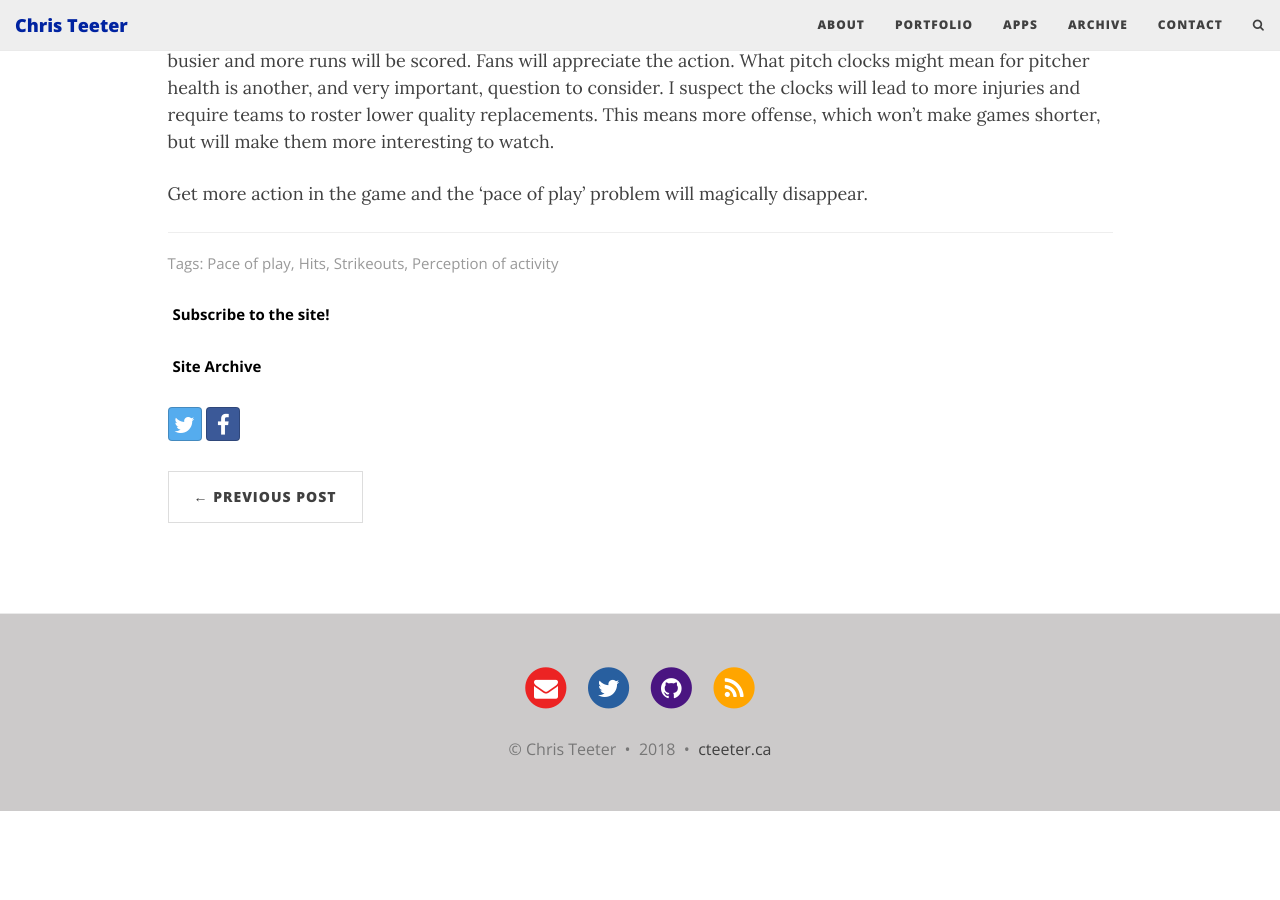
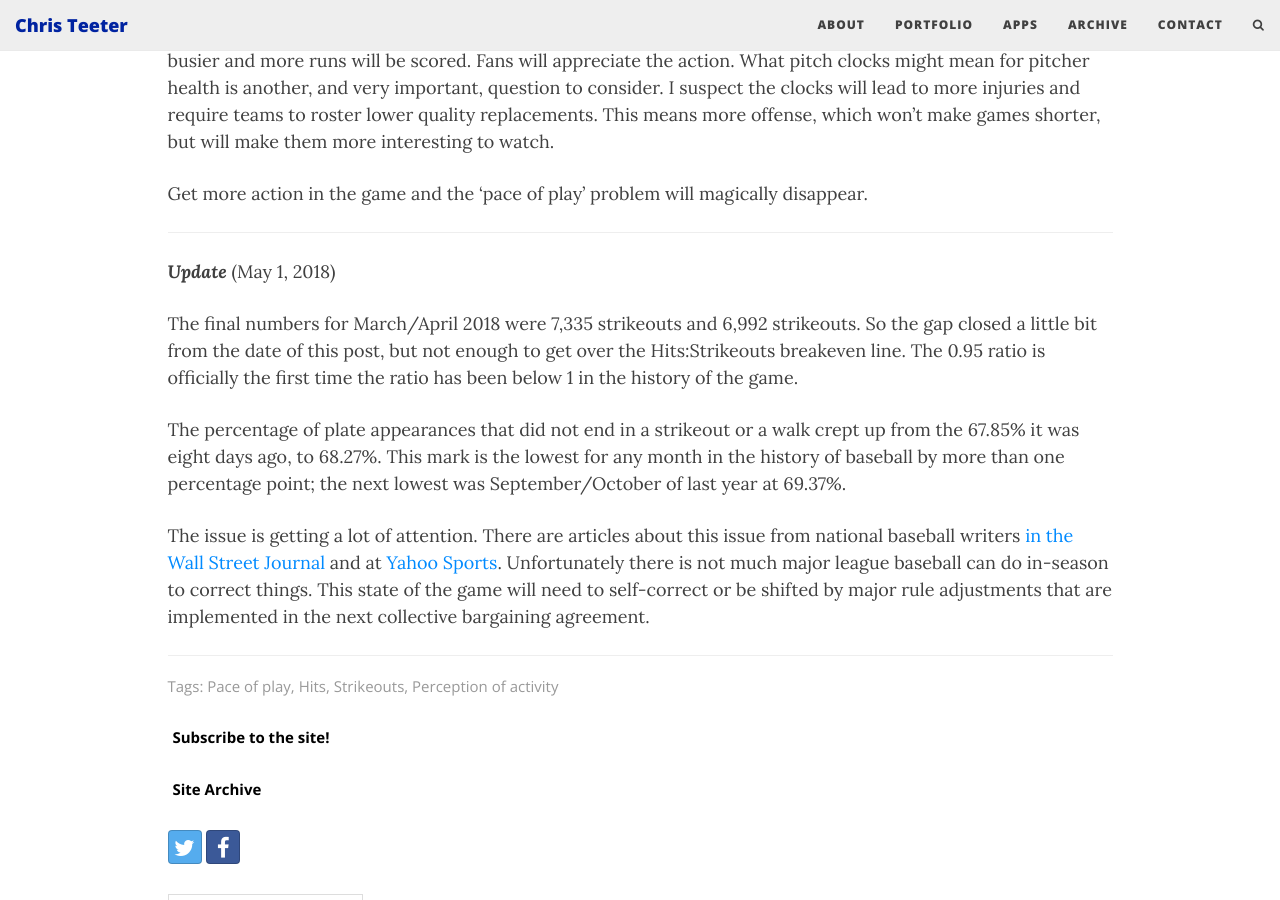
Before and after one commit to cjteeter/cjteeter.github.io, a Jekyll site: the page built from _posts/2018-04-23-baseball-pace-inactivity-strikeouts-hits.md, in a window 1280 px wide and 900 px high, scrolled down 4755 px. Built offline with Jekyll 4.4.1, drawn with Linux system fonts in a browser that asks for light colours; nearby versions of some CDN libraries; comment, search, counter and statistics services are not loaded; before the commit the page ends 5566 px from its top, so only the background shows below that.

Commit message:
update numbers in post

```diff
--- a/_posts/2018-04-23-baseball-pace-inactivity-strikeouts-hits.md
+++ b/_posts/2018-04-23-baseball-pace-inactivity-strikeouts-hits.md
@@ -53,3 +53,13 @@ This is baseball's problem. Not pace or length. Inaction is the issue. I don't t
 Apparently, Rob Manfred is <a href = "https://www.thescore.com/mlb/news/1528521" target = "_blank"> pleased with the numbers</a> in the top row of that table. Sure, games are shorter this year than last, but they are still longer than or as long as games over the rest of the last decade. And he must realize that even if the rule changes are the reason that games are shorter, the difference needs to be substantial for it to affect viewership. Fans aren't going to suddenly flock to baseball, or resist the urge to follow a different sport because the games take 4 fewer minutes. That is absurd. Getting more action into whatever time-window the game takes is the key. Along these lines, pitch clocks, another pace of play suggestion from the league, might make a difference. Not necessarily because having them will increase the game's tempo and reduce the time viewers spend staring at a pitcher thinking, but rather because putting pitchers on a time limit is likely to lead to more bad pitches that batters can send into the gaps and get all 10+ guys on the field moving. The game will look busier and more runs will be scored. Fans will appreciate the action. What pitch clocks might mean for pitcher health is another, and very important, question to consider. I suspect the clocks will lead to more injuries and require teams to roster lower quality replacements. This means more offense, which won't make games shorter, but will make them more interesting to watch.
 
 Get more action in the game and the 'pace of play' problem will magically disappear.
+
+***
+
+*__Update__* (May 1, 2018)
+
+The final numbers for March/April 2018 were 7,335 strikeouts and 6,992 strikeouts. So the gap closed a little bit from the date of this post, but not enough to get over the Hits:Strikeouts breakeven line. The 0.95 ratio is officially the first time the ratio has been below 1 in the history of the game.
+
+The percentage of plate appearances that did not end in a strikeout or a walk crept up from the 67.85% it was eight days ago, to 68.27%. This mark is the lowest for any month in the history of baseball by more than one percentage point; the next lowest was September/October of last year at 69.37%.
+
+The issue is getting a lot of attention. There are articles about this issue from national baseball writers <a href = "https://t.co/XComooni69" target = "_blank"> in the Wall Street Journal</a> and at <a href = "https://sports.yahoo.com/baseball-strikeout-era-better-worse-050031337.html" target = "_blank"> Yahoo Sports</a>. Unfortunately there is not much major league baseball can do in-season to correct things. This state of the game will need to self-correct or be shifted by major rule adjustments that are implemented in the next collective bargaining agreement.
```
